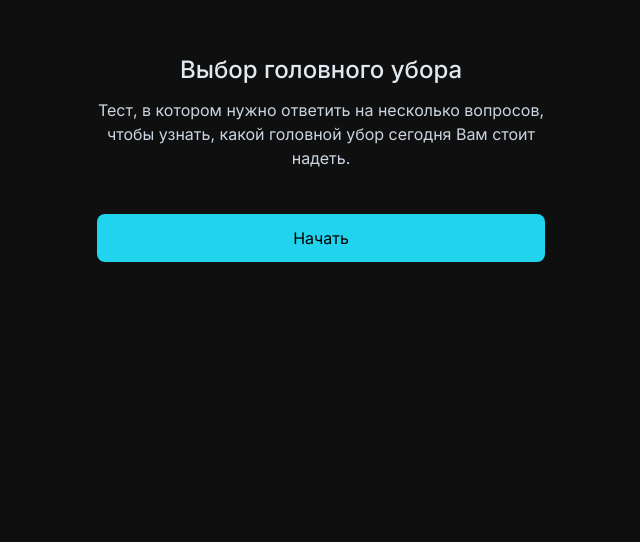
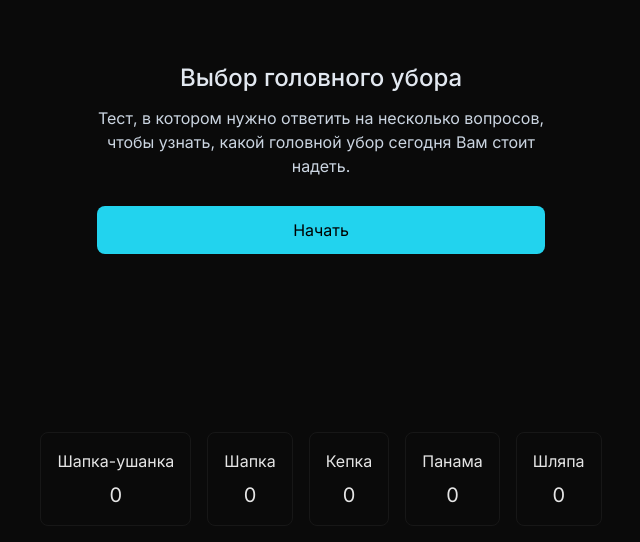
Before and after one commit to whoiscyberial/quiz, a Next.js app: page / in a window 1280 px wide. Shown: the part 234-776 px from the top of the page, without its empty margins (319-959 px from the left). Built offline with nearby package versions, Linux system fonts and the light colour scheme.

Commit message:
ui improvements

```diff
--- a/app/components/Quiz.tsx
+++ b/app/components/Quiz.tsx
@@ -230,7 +230,23 @@ export const Quiz = () => {
 		)
 	}
 
-	return <>{renderComponent(choices)}</>
+	return (
+		<div className='flex flex-col w-full items-center'>
+			<section>{renderComponent(choices)}</section>
+			<section className='flex flex-row gap-4 absolute bottom-0 mb-[5vh]'>
+				{results.map((resultWord, idx) => {
+					return (
+						<div className='flex flex-col hover:bg-neutral-900 transition-all cursor-default border border-neutral-900 p-4 rounded-lg'>
+							<div className='flex'>{resultWord}</div>
+							<span className={`${findIndexesOfTop3Values(result).includes(idx) && !result.includes(0) ? 'text-green-700' : ''} text-xl mt-2`}>
+								{result[idx]}
+							</span>
+						</div>
+					)
+				})}
+			</section>
+		</div>
+	)
 }
 
 const findIndexesOfTop3Values = (arr: number[]): number[] => {
--- a/app/globals.css
+++ b/app/globals.css
@@ -2,12 +2,6 @@
 @tailwind components;
 @tailwind utilities;
 
-:root {
-  --foreground-rgb: 240, 240, 240;
-  --background-rgb: 15, 15, 15;
+body {
+	@apply bg-neutral-950 text-neutral-200;
 }
-
-body {
-  color: rgb(var(--foreground-rgb));
-  background: rgb(var(--background-rgb));
-}
--- a/app/layout.tsx
+++ b/app/layout.tsx
@@ -5,18 +5,14 @@ import { Inter } from 'next/font/google'
 const inter = Inter({ subsets: ['latin'] })
 
 export const metadata: Metadata = {
-  title: 'Create Next App',
-  description: 'Generated by create next app',
+	title: 'Quiz',
+	description: 'Homework',
 }
 
-export default function RootLayout({
-  children,
-}: {
-  children: React.ReactNode
-}) {
-  return (
-    <html lang="en">
-      <body className={inter.className}>{children}</body>
-    </html>
-  )
+export default function RootLayout({ children }: { children: React.ReactNode }) {
+	return (
+		<html lang='en'>
+			<body className={inter.className}>{children}</body>
+		</html>
+	)
 }
```
Also changed, not shown: app/page.tsx (+10 -10 lines).
